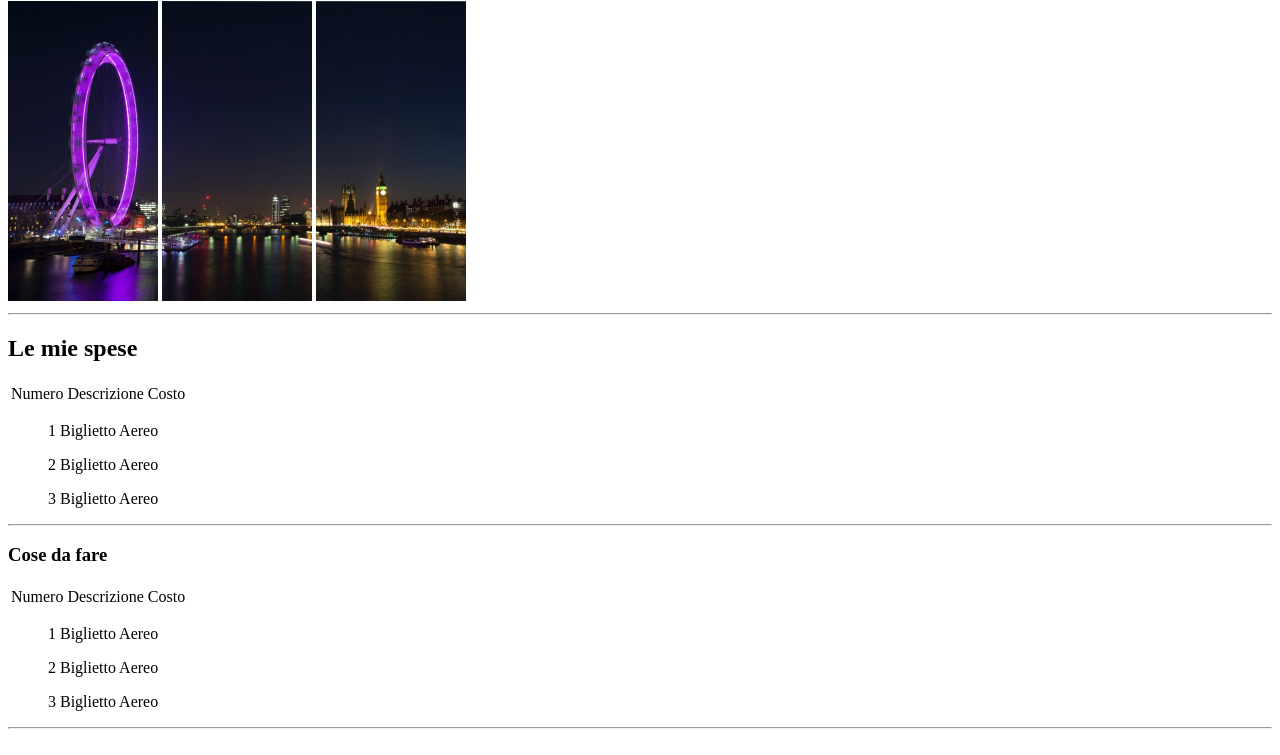
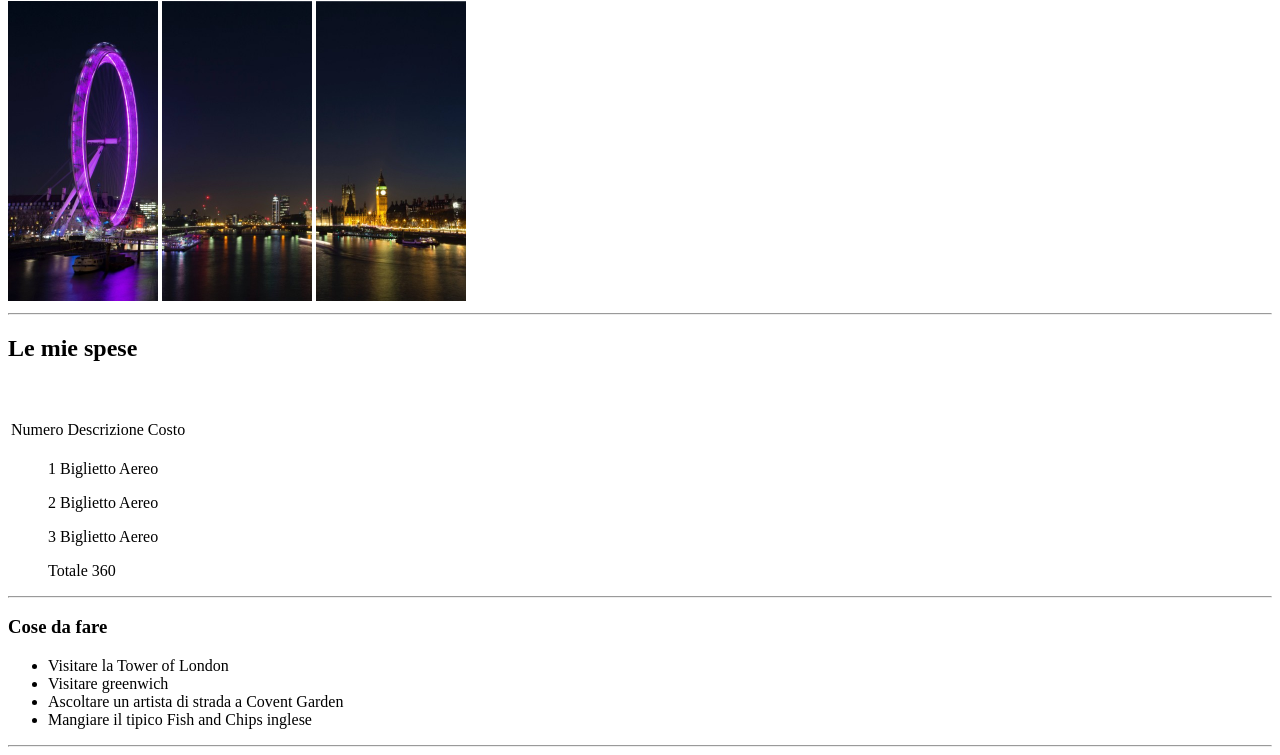
Before and after one commit to alessandroschiano98/html-london-trip, a plain HTML site: page index.html in a window 1280 px wide. Shown: the part 79-834 px from the top of the page. Drawn offline with Linux system fonts and the light colour scheme.

Commit message:
MODIFICHE VARIE

```diff
--- a/index.html
+++ b/index.html
@@ -25,47 +25,40 @@
         <p>
         <main>
             <section>
-                <table cellspacing=“10”>
-                    <thead>
-                        <td>Numero</td>
-                        </strong>
-                        <td>Descrizione</td>
-                        </strong>
-                        <td>Costo</td>
-                        </strong>
-                    </thead>
+                <table>
+                    <tr>
+                        <thead>
+                            <td>Numero</td><br>
+                            <td>Descrizione</td>
+                            <td>Costo</td><br>
+                        </thead>
                 </table>
+                </tr>
             </section>
             <ol>1 Biglietto Aereo</ol>
             <ol>2 Biglietto Aereo</ol>
             <ol>3 Biglietto Aereo</ol>
+            <ol>Totale 360</ol>
     </div>
     </p>
     <hr>
     </main>
     <!-- FINE "LE MIE SPESE"-->
-     <!-- INIZIO "COSE DA FARE" -->
+    <!-- INIZIO "COSE DA FARE" -->
     <div>
         <h3>Cose da fare</h3>
-        <p>
         <main>
             <section>
-                <table cellspacing=“3”>
-                    <thead>
-                        <td>Numero</td>
-                        </strong>
-                        <td>Descrizione</td>
-                        </strong>
-                        <td>Costo</td>
-                        </strong>
-                    </thead>
-                </table>
+                <p>
+                <ul>
+                    <li>Visitare la Tower of London</li>
+                    <li>Visitare greenwich</li>
+                    <li>Ascoltare un artista di strada a Covent Garden</li>
+                    <li>Mangiare il tipico Fish and Chips inglese</li>
+                </ul>
+                </p>
             </section>
-            <ol>1 Biglietto Aereo</ol>
-            <ol>2 Biglietto Aereo</ol>
-            <ol>3 Biglietto Aereo</ol>
     </div>
-    </p>
     <hr>
     </main>
     <!-- FINE "COSE DA FARE"-->
```
